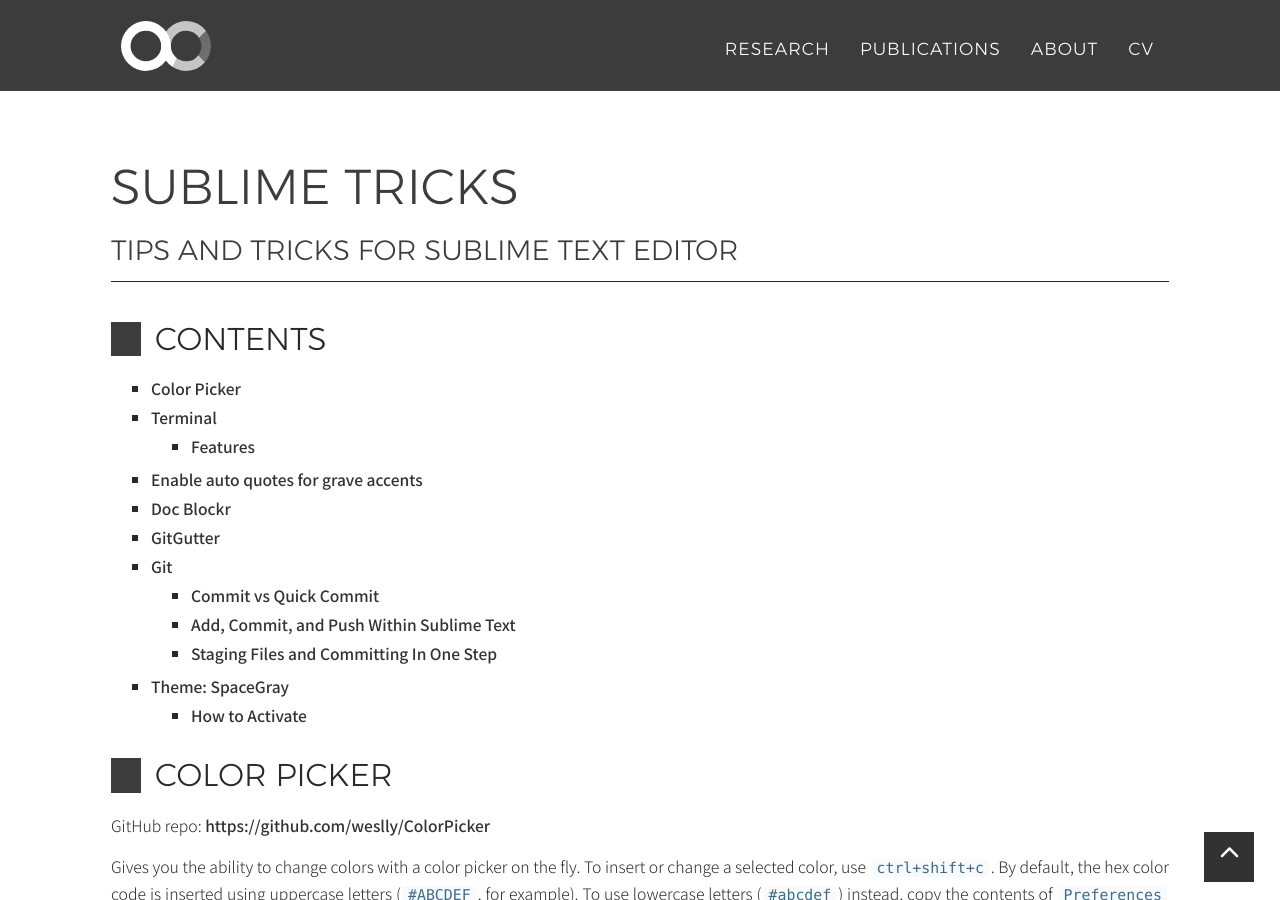
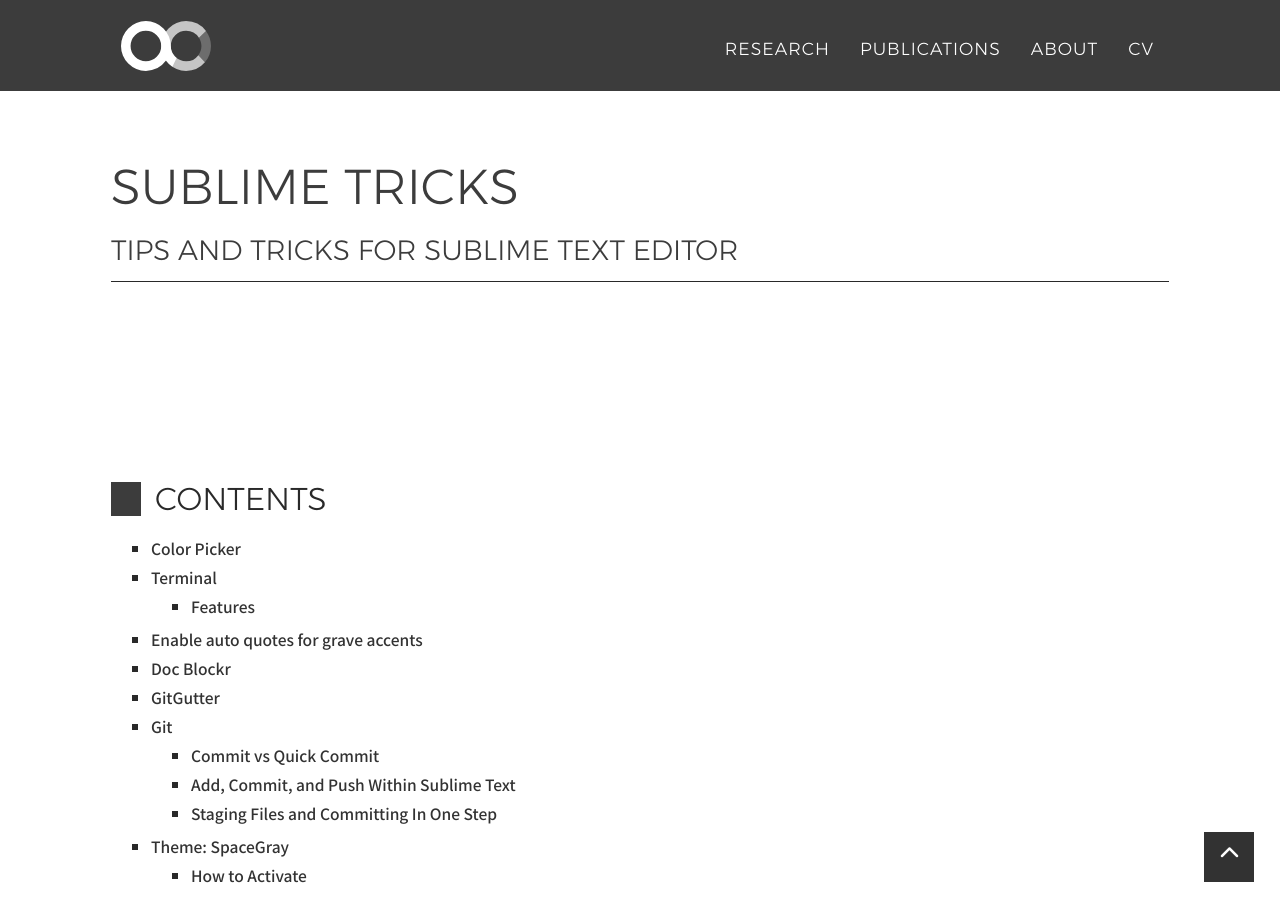
Before and after one commit to KhoiDLy/KhoiDLy.github.io, a Jekyll site: the page built from _posts/blog/2017-07-07-SublimeTricks.md, in a window 1280 px wide and 900 px high. Built offline with Jekyll 4.4.1, drawn with Linux system fonts in a browser that asks for light colours; nearby versions of some CDN libraries; some web fonts are replaced.

Commit message:
changes to article.html

```diff
--- a/_includes/article.html
+++ b/_includes/article.html
@@ -5,7 +5,7 @@
                 <div class="col-lg-12 text-center">
                     <h2>{{ page.title }}</h2>
                     {% if page.category != "research" %}<h3>{{ page.description }}</h3>{% endif %}
-                    <hr class="separating-line"{% if page.category != "research" and page.category != "design" %} style="margin-bottom: 40px;"{% endif %}>
+                    <hr class="separating-line"{% if page.category != "research" and page.category != "design" %} style="margin-bottom: 200px;"{% endif %}>
                 </div>
             </div>
             <div id="article" itemprop="articleBody">
```
Also changed, not shown: _includes/portfolio.html (line endings or trailing spaces).
